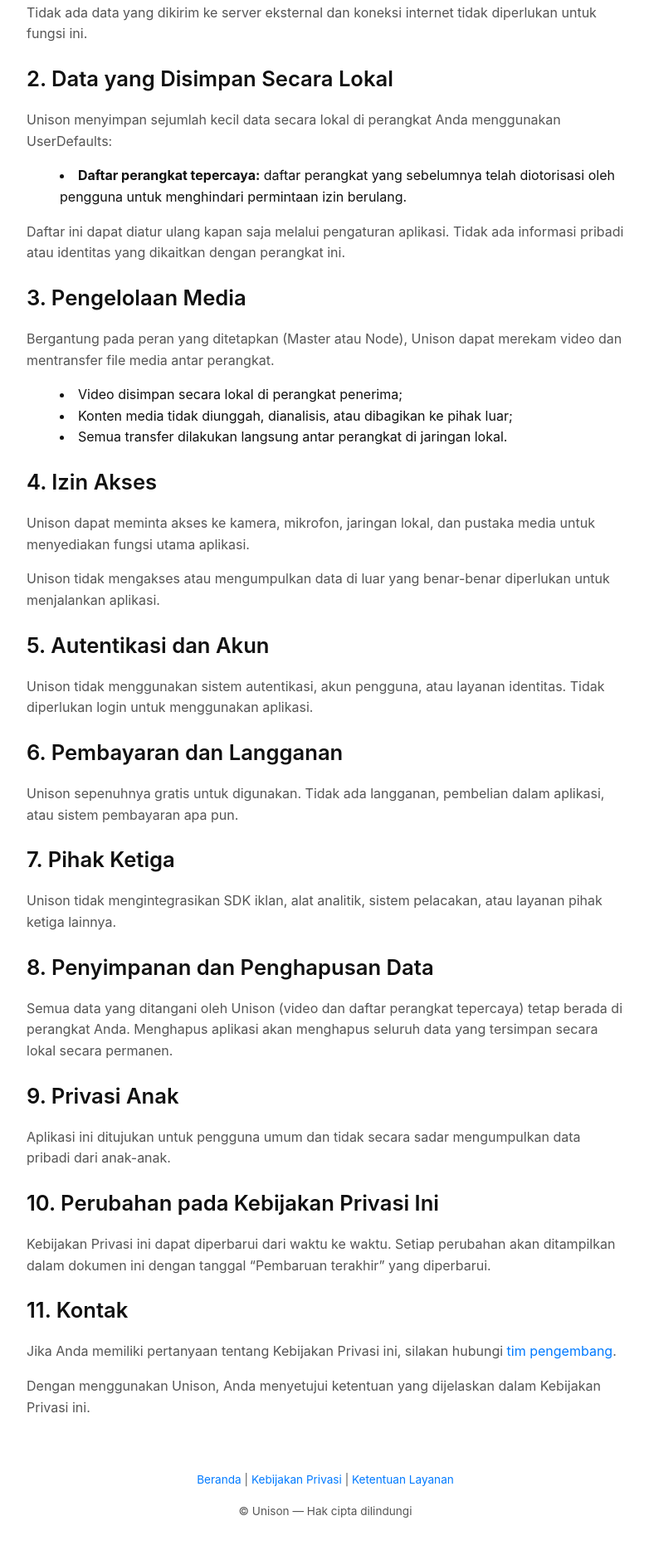
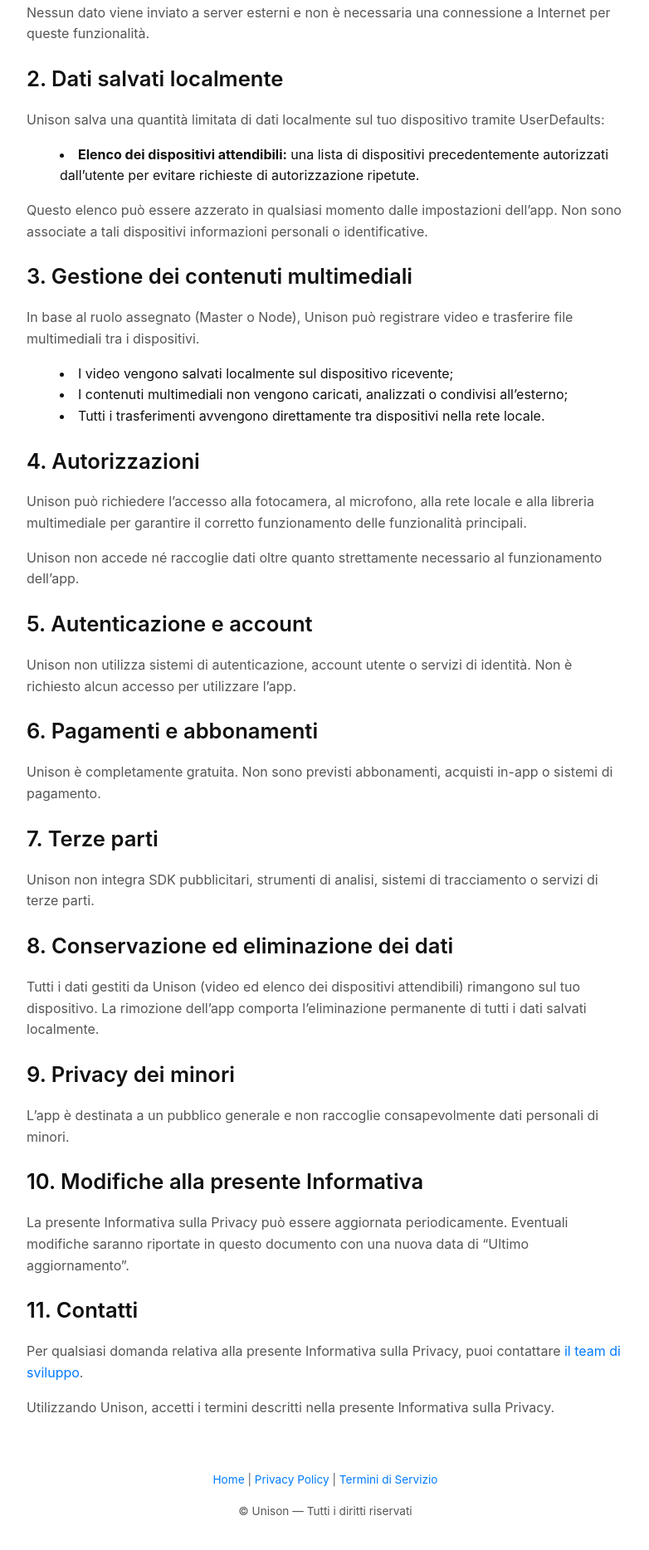
Before and after one commit to lf51/portfolio, a plain HTML site: page legal/privacy/it.html in a window 1280 px wide. Shown: the part 454-2322 px from the top of the page at 83% size, without its empty margins (248-1030 px from the left). Drawn offline with Linux system fonts and the light colour scheme.

Commit message:
[UPDATE]_fix italian privacy

```diff
--- a/legal/privacy/it.html
+++ b/legal/privacy/it.html
@@ -1,141 +1,140 @@
 <!DOCTYPE html>
-<html lang="id">
+<html lang="it">
 <head>
   <meta charset="UTF-8">
   <meta name="viewport" content="width=device-width, initial-scale=1.0">
-  <title>Unison – Kebijakan Privasi</title>
+  <title>Unison – Informativa sulla Privacy</title>
   <meta name="robots" content="noindex">
   <link rel="stylesheet" href="../../style/legal-style.css">
 </head>
 
 <body>
   <main class="container">
-    <h1>Kebijakan Privasi</h1>
+    <h1>Informativa sulla Privacy</h1>
 
     <p class="intro">
-      <em>Pembaruan terakhir: 03.02.2026</em><br>
-      Terima kasih telah menggunakan Unison. Privasi Anda sangat penting bagi kami.
-      Kebijakan Privasi ini menjelaskan bagaimana aplikasi menangani informasi.
-      Unison tidak mengumpulkan, menyimpan, atau membagikan data pribadi kepada pengembang maupun pihak ketiga.
-      Semua data diproses secara lokal di perangkat Anda dan di dalam jaringan lokal Anda.
+      <em>Ultimo aggiornamento: 03.02.2026</em><br>
+      Grazie per aver scelto Unison. La tua privacy è importante per noi.
+      La presente Informativa sulla Privacy descrive come l’app gestisce le informazioni.
+      Unison non raccoglie, memorizza né condivide dati personali con lo sviluppatore o con terze parti.
+      Tutti i dati vengono gestiti esclusivamente sul tuo dispositivo e all’interno della rete locale.
     </p>
 
     <section>
-      <h2>1. Komunikasi Jaringan Lokal</h2>
+      <h2>1. Comunicazione nella rete locale</h2>
       <p>
-        Unison menghubungkan perangkat di sekitar menggunakan framework Multipeer Connectivity dari Apple.
-        Komunikasi ini hanya terjadi di dalam jaringan lokal dan digunakan untuk mengoordinasikan perekaman
-        serta transfer video antar perangkat.
+        Unison connette dispositivi nelle vicinanze utilizzando il framework Multipeer Connectivity di Apple.
+        Questa comunicazione avviene esclusivamente all’interno della rete locale ed è utilizzata per coordinare
+        la registrazione e il trasferimento dei video tra i dispositivi.
       </p>
       <p>
-        Tidak ada data yang dikirim ke server eksternal dan koneksi internet tidak diperlukan untuk fungsi ini.
+        Nessun dato viene inviato a server esterni e non è necessaria una connessione a Internet per queste funzionalità.
       </p>
     </section>
 
     <section>
-      <h2>2. Data yang Disimpan Secara Lokal</h2>
-      <p>Unison menyimpan sejumlah kecil data secara lokal di perangkat Anda menggunakan UserDefaults:</p>
+      <h2>2. Dati salvati localmente</h2>
+      <p>Unison salva una quantità limitata di dati localmente sul tuo dispositivo tramite UserDefaults:</p>
       <ul>
         <li>
-          <strong>Daftar perangkat tepercaya:</strong> daftar perangkat yang sebelumnya telah diotorisasi oleh pengguna
-          untuk menghindari permintaan izin berulang.
+          <strong>Elenco dei dispositivi attendibili:</strong> una lista di dispositivi precedentemente autorizzati dall’utente
+          per evitare richieste di autorizzazione ripetute.
         </li>
       </ul>
       <p>
-        Daftar ini dapat diatur ulang kapan saja melalui pengaturan aplikasi.
-        Tidak ada informasi pribadi atau identitas yang dikaitkan dengan perangkat ini.
+        Questo elenco può essere azzerato in qualsiasi momento dalle impostazioni dell’app.
+        Non sono associate a tali dispositivi informazioni personali o identificative.
       </p>
     </section>
 
     <section>
-      <h2>3. Pengelolaan Media</h2>
+      <h2>3. Gestione dei contenuti multimediali</h2>
       <p>
-        Bergantung pada peran yang ditetapkan (Master atau Node), Unison dapat merekam video
-        dan mentransfer file media antar perangkat.
+        In base al ruolo assegnato (Master o Node), Unison può registrare video
+        e trasferire file multimediali tra i dispositivi.
       </p>
       <ul>
-        <li>Video disimpan secara lokal di perangkat penerima;</li>
-        <li>Konten media tidak diunggah, dianalisis, atau dibagikan ke pihak luar;</li>
-        <li>Semua transfer dilakukan langsung antar perangkat di jaringan lokal.</li>
+        <li>I video vengono salvati localmente sul dispositivo ricevente;</li>
+        <li>I contenuti multimediali non vengono caricati, analizzati o condivisi all’esterno;</li>
+        <li>Tutti i trasferimenti avvengono direttamente tra dispositivi nella rete locale.</li>
       </ul>
     </section>
 
     <section>
-      <h2>4. Izin Akses</h2>
+      <h2>4. Autorizzazioni</h2>
       <p>
-        Unison dapat meminta akses ke kamera, mikrofon, jaringan lokal, dan pustaka media
-        untuk menyediakan fungsi utama aplikasi.
+        Unison può richiedere l’accesso alla fotocamera, al microfono, alla rete locale e alla libreria multimediale
+        per garantire il corretto funzionamento delle funzionalità principali.
       </p>
       <p>
-        Unison tidak mengakses atau mengumpulkan data di luar yang benar-benar diperlukan
-        untuk menjalankan aplikasi.
+        Unison non accede né raccoglie dati oltre quanto strettamente necessario al funzionamento dell’app.
       </p>
     </section>
 
     <section>
-      <h2>5. Autentikasi dan Akun</h2>
+      <h2>5. Autenticazione e account</h2>
       <p>
-        Unison tidak menggunakan sistem autentikasi, akun pengguna, atau layanan identitas.
-        Tidak diperlukan login untuk menggunakan aplikasi.
+        Unison non utilizza sistemi di autenticazione, account utente o servizi di identità.
+        Non è richiesto alcun accesso per utilizzare l’app.
       </p>
     </section>
 
     <section>
-      <h2>6. Pembayaran dan Langganan</h2>
+      <h2>6. Pagamenti e abbonamenti</h2>
       <p>
-        Unison sepenuhnya gratis untuk digunakan.
-        Tidak ada langganan, pembelian dalam aplikasi, atau sistem pembayaran apa pun.
+        Unison è completamente gratuita.
+        Non sono previsti abbonamenti, acquisti in-app o sistemi di pagamento.
       </p>
     </section>
 
     <section>
-      <h2>7. Pihak Ketiga</h2>
+      <h2>7. Terze parti</h2>
       <p>
-        Unison tidak mengintegrasikan SDK iklan, alat analitik, sistem pelacakan, atau layanan pihak ketiga lainnya.
+        Unison non integra SDK pubblicitari, strumenti di analisi, sistemi di tracciamento o servizi di terze parti.
       </p>
     </section>
 
     <section>
-      <h2>8. Penyimpanan dan Penghapusan Data</h2>
+      <h2>8. Conservazione ed eliminazione dei dati</h2>
       <p>
-        Semua data yang ditangani oleh Unison (video dan daftar perangkat tepercaya) tetap berada di perangkat Anda.
-        Menghapus aplikasi akan menghapus seluruh data yang tersimpan secara lokal secara permanen.
+        Tutti i dati gestiti da Unison (video ed elenco dei dispositivi attendibili) rimangono sul tuo dispositivo.
+        La rimozione dell’app comporta l’eliminazione permanente di tutti i dati salvati localmente.
       </p>
     </section>
 
     <section>
-      <h2>9. Privasi Anak</h2>
+      <h2>9. Privacy dei minori</h2>
       <p>
-        Aplikasi ini ditujukan untuk pengguna umum dan tidak secara sadar mengumpulkan data pribadi dari anak-anak.
+        L’app è destinata a un pubblico generale e non raccoglie consapevolmente dati personali di minori.
       </p>
     </section>
 
     <section>
-      <h2>10. Perubahan pada Kebijakan Privasi Ini</h2>
+      <h2>10. Modifiche alla presente Informativa</h2>
       <p>
-        Kebijakan Privasi ini dapat diperbarui dari waktu ke waktu.
-        Setiap perubahan akan ditampilkan dalam dokumen ini dengan tanggal “Pembaruan terakhir” yang diperbarui.
+        La presente Informativa sulla Privacy può essere aggiornata periodicamente.
+        Eventuali modifiche saranno riportate in questo documento con una nuova data di “Ultimo aggiornamento”.
       </p>
     </section>
 
     <section>
-      <h2>11. Kontak</h2>
+      <h2>11. Contatti</h2>
       <p>
-        Jika Anda memiliki pertanyaan tentang Kebijakan Privasi ini, silakan hubungi
-        <a href="../contact/contactForm.html">tim pengembang</a>.
+        Per qualsiasi domanda relativa alla presente Informativa sulla Privacy, puoi contattare
+        <a href="../contact/contactForm.html">il team di sviluppo</a>.
       </p>
       <p>
-        Dengan menggunakan Unison, Anda menyetujui ketentuan yang dijelaskan dalam Kebijakan Privasi ini.
+        Utilizzando Unison, accetti i termini descritti nella presente Informativa sulla Privacy.
       </p>
     </section>
 
     <footer>
       <p>
-        <a href="../../index.html">Beranda</a> |
-        <a href="privacyIndex.html">Kebijakan Privasi</a> |
-        <a href="../terms/termsIndex.html">Ketentuan Layanan</a>
+        <a href="../../index.html">Home</a> |
+        <a href="privacyIndex.html">Privacy Policy</a> |
+        <a href="../terms/termsIndex.html">Termini di Servizio</a>
       </p>
-      <p>© Unison — Hak cipta dilindungi</p>
+      <p>© Unison — Tutti i diritti riservati</p>
     </footer>
   </main>
 </body>
```
